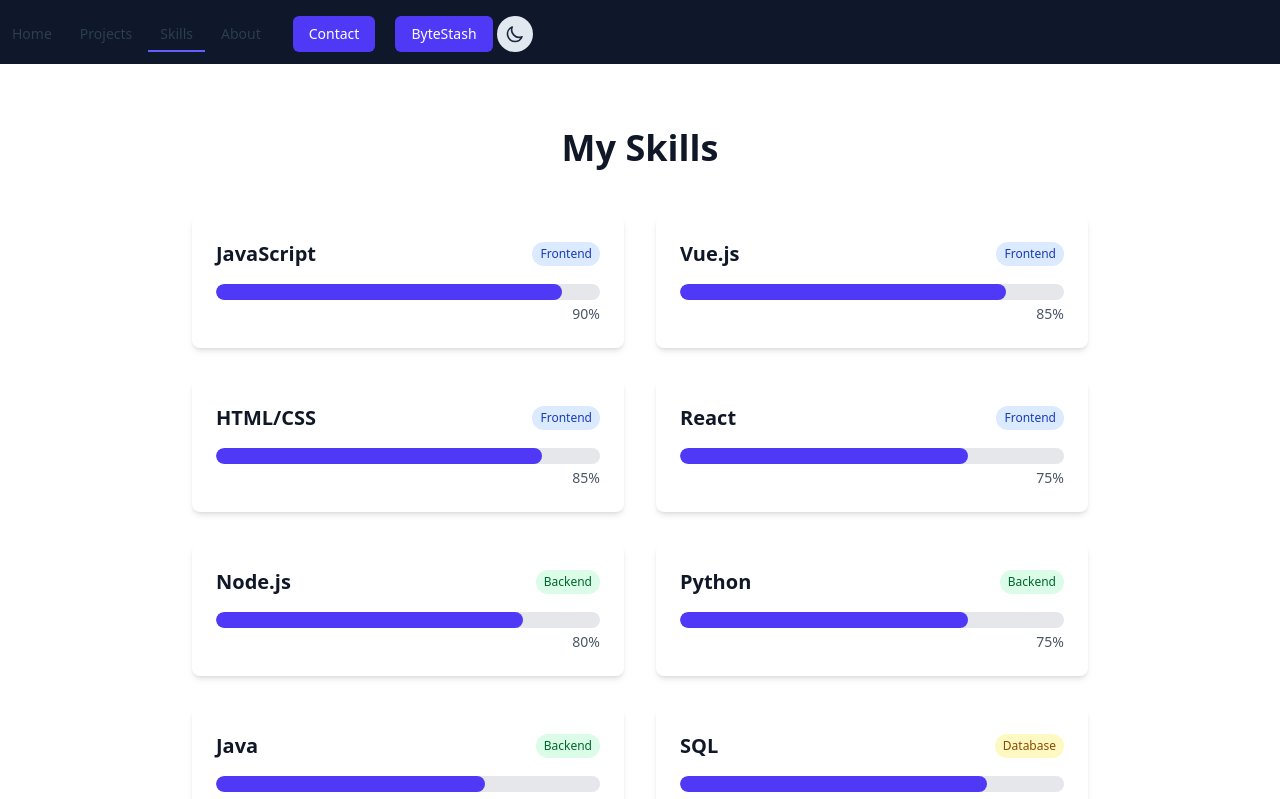
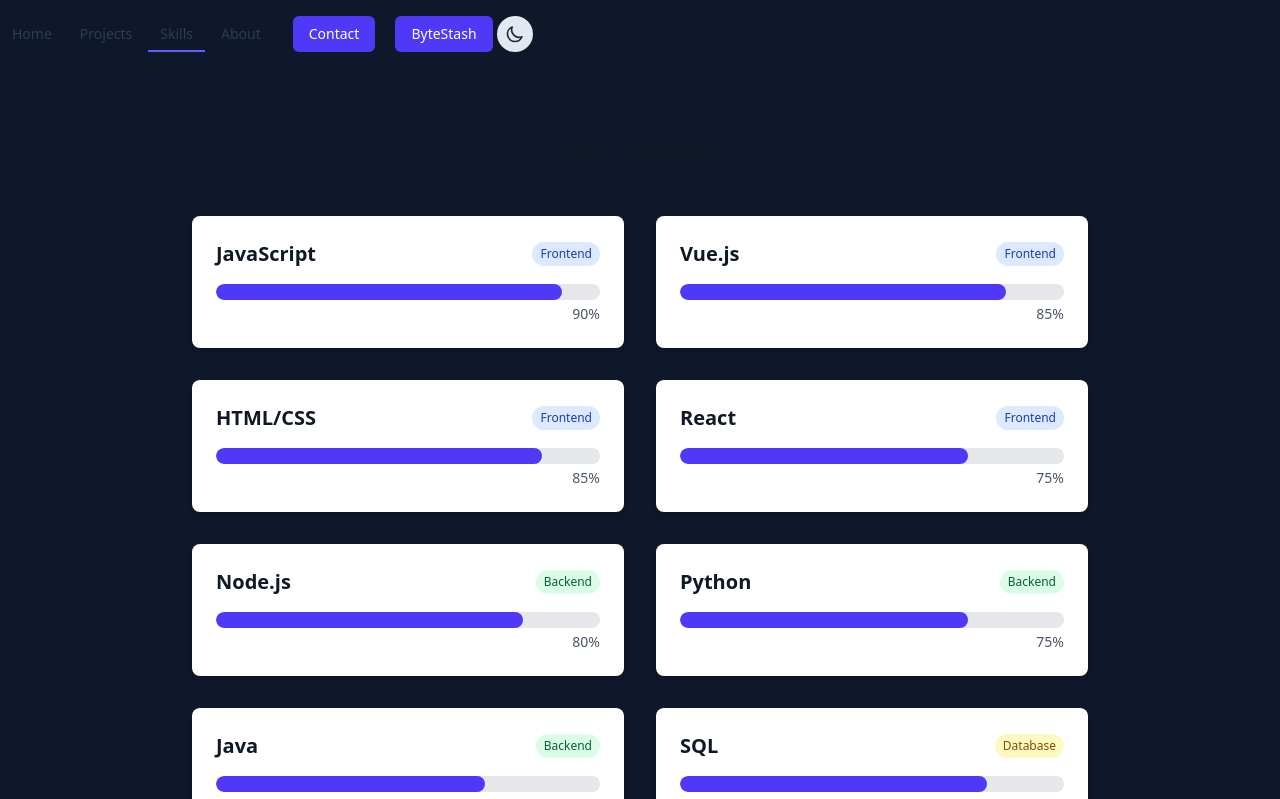
Before and after one commit to Ejz9/ejz9.github.io, a Vue app: page /skills in a window 1280 px wide. Shown: the top 799 px of the page. Built offline with nearby package versions, Linux system fonts and the light colour scheme.

Commit message:
Homepage Overhaul. - Continued Adjustments

```diff
--- a/src/assets/base.css
+++ b/src/assets/base.css
@@ -1,48 +1,40 @@
 :root {
+  /* Base colors */
   --vt-c-white: #ffffff;
-  --vt-c-white-soft: #f8f8f8;
-  --vt-c-white-mute: #f2f2f2;
-
   --vt-c-black: #181818;
-  --vt-c-black-soft: #222222;
-  --vt-c-black-mute: #282828;
 
   --vt-c-indigo: #2c3e50;
+  --vt-c-coral: #fb7185;
 
-  --vt-c-divider-light-1: rgba(60, 60, 60, 0.29);
-  --vt-c-divider-light-2: rgba(60, 60, 60, 0.12);
-  --vt-c-divider-dark-1: rgba(84, 84, 84, 0.65);
-  --vt-c-divider-dark-2: rgba(84, 84, 84, 0.48);
+  /* Text & UI */
+  --color-background: var(--vt-c-white);
+  --color-background-soft: #f8f8f8;
+  --color-background-mute: #f2f2f2;
 
-  --vt-c-text-light-1: var(--vt-c-indigo);
-  --vt-c-text-light-2: rgba(60, 60, 60, 0.66);
-  --vt-c-text-dark-1: var(--vt-c-white);
-  --vt-c-text-dark-2: rgba(235, 235, 235, 0.64);
+  --color-border: rgba(60, 60, 60, 0.12);
+  --color-border-hover: rgba(60, 60, 60, 0.29);
 
-  --color-background: var(--vt-c-white);
-  --color-background-soft: var(--vt-c-white-soft);
-  --color-background-mute: var(--vt-c-white-mute);
+  --color-heading: var(--vt-c-indigo);
+  --color-text: var(--vt-c-indigo);
+  --color-accent: #7c3aed;
+  --color-highlight: var(--vt-c-coral);
 
-  --color-border: var(--vt-c-divider-light-2);
-  --color-border-hover: var(--vt-c-divider-light-1);
-
-  --color-heading: var(--vt-c-text-light-1);
-  --color-text: var(--vt-c-text-light-1);
-
-  --section-gap: 160px;
+  --color-terminal-bg: rgba(0,0,0,0.95);
+  --color-terminal-text: #4ade80;
+  --color-terminal-border: #22c55e;
 }
 
 @media (prefers-color-scheme: dark) {
   :root {
     --color-background: var(--vt-c-black);
-    --color-background-soft: var(--vt-c-black-soft);
-    --color-background-mute: var(--vt-c-black-mute);
+    --color-background-soft: #222222;
+    --color-background-mute: #282828;
 
-    --color-border: var(--vt-c-divider-dark-2);
-    --color-border-hover: var(--vt-c-divider-dark-1);
+    --color-border: rgba(84, 84, 84, 0.48);
+    --color-border-hover: rgba(84, 84, 84, 0.65);
 
-    --color-heading: var(--vt-c-text-dark-1);
-    --color-text: var(--vt-c-text-dark-2);
+    --color-heading: #ffffff;
+    --color-text: rgba(235, 235, 235, 0.84);
   }
 }
 
--- a/src/components/Footer.vue
+++ b/src/components/Footer.vue
@@ -1,7 +1,7 @@
 <template>
-  <footer class="bg-background text-text-muted pt-24 pb-8 mt-auto">
+  <footer class="bg-background text-text-muted pb-8 mt-auto">
     <div class="container mx-auto">
-      <div class="flex flex-col md:flex-row justify-between items-center">
+      <div class="flex flex-col md:flex-row justify-between">
         <div class="mb-4 md:mb-0">
           <div class="flex items-center">
             <span class="text-xl font-bold">Edward<span class="text-indigo-400">Z</span></span>
@@ -13,14 +13,14 @@
 
         <div class="flex space-x-6">
           <ContactIcons :links="[
-            { label: 'GitHub', href: 'https://github.com/yourusername', icon: GitHubIcon },
-            { label: 'LinkedIn', href: 'https://linkedin.com/in/yourusername', icon: LinkedInIcon },
+            { label: 'GitHub', href: 'https://github.com/ejz9', icon: GitHubIcon },
+            { label: 'LinkedIn', href: 'https://linkedin.com/in/edwardzurakowski', icon: LinkedInIcon },
             { label: 'Email', href: 'mailto:your.email@example.com', icon: MailIcon }
           ]" />
         </div>
       </div>
 
-      <div class="mt-8 border-t border-border pt-4 text-sm text-center">
+      <div class="mt-2 border-t border-border pt-4 text-sm text-center">
         © {{ new Date().getFullYear() }} Edward Zurakowski. All rights reserved.
       </div>
     </div>
--- a/src/stores/projectStore.js
+++ b/src/stores/projectStore.js
@@ -9,8 +9,8 @@
                 description: 'My personal site built with Vue and Tailwind.',
                 image: '/images/portfolio.png',
                 technologies: ['Vite', 'Vue.js', 'TailwindCSS', 'Pinia'],
-                link: 'https://ztree.dev',
-                demo: null,
+                code: 'https://github.com/Ejz9/ejz9.github.io',
+                demo: 'https://ztree.dev',
             },
             {
                 id: 'dota2',
@@ -18,7 +18,7 @@
                 description: 'A game statistic web application for Dota 2.',
                 image: '/images/dota2.png',
                 technologies: ['Vite', 'Vue.js', 'Bootstrap', 'MongoDB', 'Axios', 'Express', 'Chart.js'],
-                link: '#',
+                code: null,
                 demo: null,
             },
         ],
--- a/src/views/ProjectDetails.vue
+++ b/src/views/ProjectDetails.vue
@@ -3,8 +3,14 @@
 import { useRoute } from 'vue-router'
 import { computed, onMounted } from 'vue'
 
+import { useUiStore } from '@/stores/uiStore';
+const uiStore = useUiStore();
+
 const projectStore = useProjectStore()
 const route = useRoute()
+
+uiStore.setShowNavbar(true)
+uiStore.setShowFooter(true)
 
 // Set selected project based on URL
 onMounted(() => {
@@ -15,7 +21,7 @@
 </script>
 
 <template>
-  <div v-if="project" class="min-h-screen bg-gray-900 text-white py-16 px-4 sm:px-6 lg:px-8">
+  <div v-if="project" class="text-text bg-background py-16 px-4 sm:px-6 lg:px-8">
     <div class="max-w-4xl mx-auto">
       <h1 class="text-4xl font-bold mb-6">{{ project.title }}</h1>
 
@@ -31,8 +37,12 @@
       </div>
 
       <div class="space-x-4">
-        <a :href="project.link" target="_blank" class="text-indigo-400 hover:text-indigo-300 underline">View Code</a>
+        <a v-if="project.code" :href="project.code" target="_blank" class="text-indigo-400 hover:text-indigo-300 underline">View Code</a>
         <a v-if="project.demo" :href="project.demo" target="_blank" class="text-indigo-400 hover:text-indigo-300 underline">Live Demo</a>
+      </div>
+
+      <div class=" text-center py-10 text-3xl">
+        <router-link to="/projects" class="border mt-3 border-indigo-400 hover:bg-indigo-600 text-red-400 text-xl rounded-lg transition duration-200 py-4 px-8">Back to Projects</router-link>
       </div>
     </div>
   </div>
--- a/src/views/Projects.vue
+++ b/src/views/Projects.vue
@@ -4,6 +4,7 @@
 import { useUiStore } from '@/stores/uiStore';
 const uiStore = useUiStore();
 uiStore.setShowNavbar(true)
+uiStore.setShowFooter(true)
 
 import { useProjectStore } from '@/stores/projectStore'
 import { computed } from 'vue'
@@ -13,7 +14,7 @@
 </script>
 
 <template>
-  <div class="min-h-screen bg-gray-900 text-white py-16 px-4 sm:px-6 lg:px-8">
+  <div class="text-text bg-background py-16 px-4 sm:px-6 lg:px-8">
     <div class="max-w-6xl mx-auto">
       <h1 class="text-4xl font-bold mb-12 text-center">My Projects</h1>
 
@@ -37,8 +38,7 @@
             </div>
 
             <div class="flex space-x-4 mt-4">
-              <span class="text-indigo-400 hover:text-indigo-300">View Code</span>
-              <span v-if="project.demo" class="text-indigo-400 hover:text-indigo-300">Live Demo</span>
+              <span class="text-indigo-400 hover:text-indigo-300">View Project</span>
             </div>
           </div>
         </router-link>
--- a/src/views/Skills.vue
+++ b/src/views/Skills.vue
@@ -21,7 +21,7 @@
 </script>
 
 <template>
-  <div class="min-h-screen bg-white dark:bg-slate-900 py-16 px-4 sm:px-6 lg:px-8">
+  <div class="text-text bg-background py-16 px-4 sm:px-6 lg:px-8">
     <div class="max-w-4xl mx-auto">
       <h1 class="text-4xl font-bold text-center mb-12 text-gray-900 dark:text-white">My Skills</h1>
 
--- a/tailwind.config.js
+++ b/tailwind.config.js
@@ -8,19 +8,22 @@
   theme: {
     extend: {
       colors: {
-        // Light/dark color variables (semantic)
         background: 'var(--color-background)',
         'background-soft': 'var(--color-background-soft)',
         'background-mute': 'var(--color-background-mute)',
+
         border: 'var(--color-border)',
         'border-hover': 'var(--color-border-hover)',
+
         heading: 'var(--color-heading)',
         text: 'var(--color-text)',
+        accent: 'var(--color-accent)',
+        muted: 'var(--color-text-muted)',
+        highlight: 'var(--color-highlight)',
+
         'text-muted': 'var(--vt-c-text-light-2)',
-
-        // Optional: mapped palette from your indigo accent and others
         'indigo-accent': '#7c3aed',
-        // Add more aliases if you use them a lot
+        coral: '#fb7185', // fallback raw if needed
       },
 
       fontSize: {
```
Also changed, not shown: src/views/Home.vue (+11 -10 lines), images/dota2.png (added), images/portfolio.png (added).
